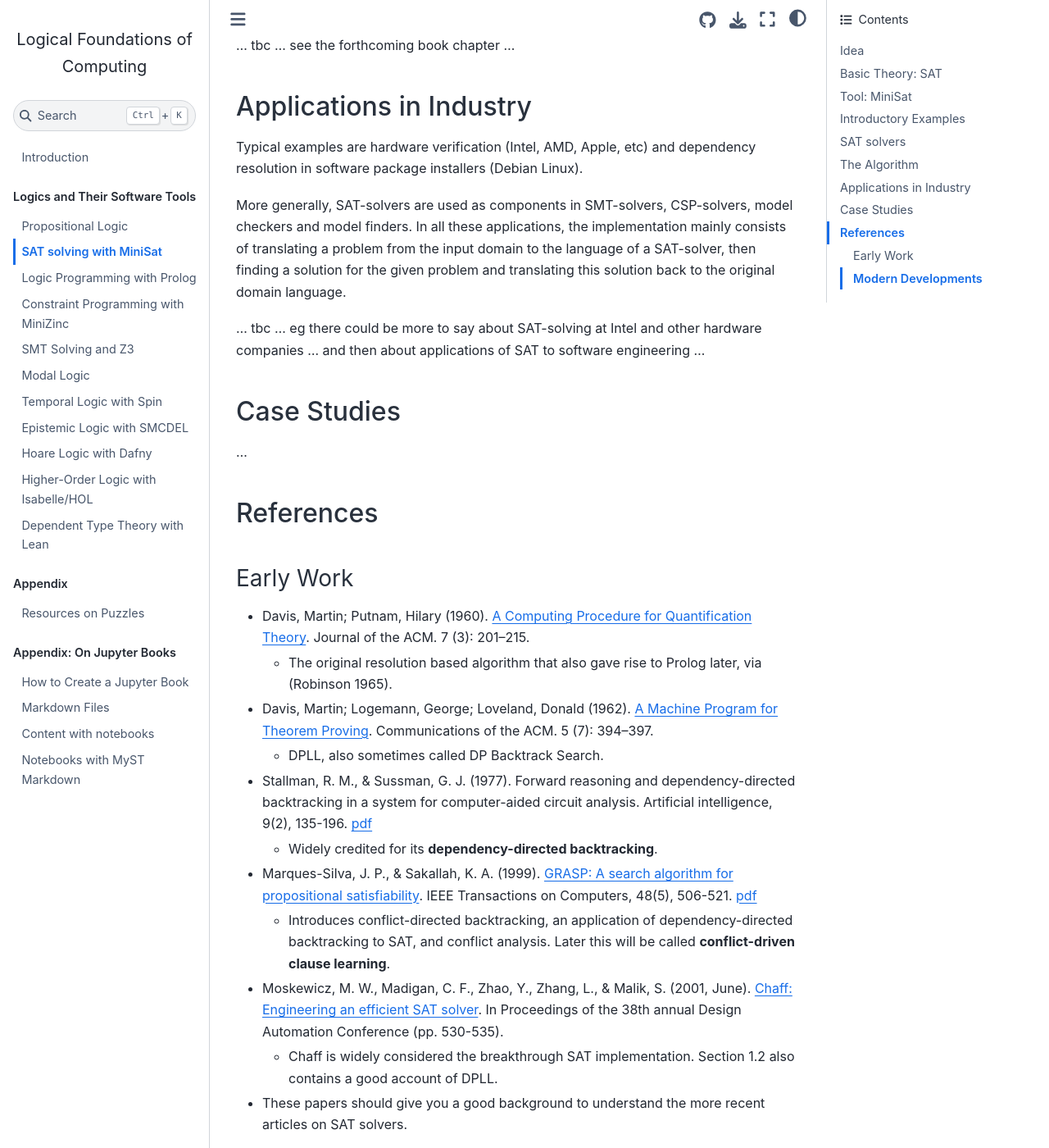
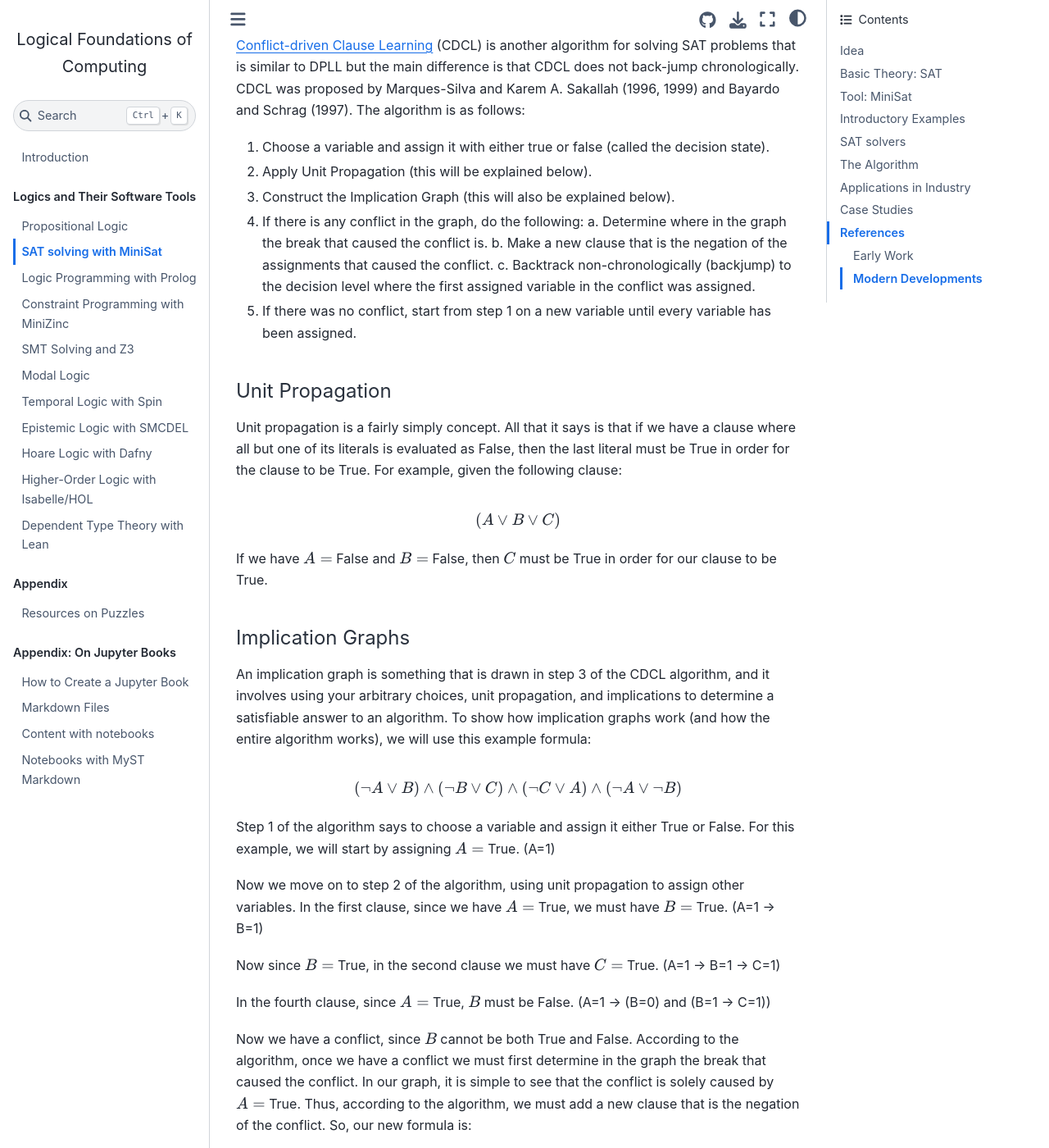
Before and after one commit to LEAP-at-Chapman/CPSC-510-Logical-Foundations-of-Computing, a Jupyter Book: the page built from content/2-satsolving.md, in a window 1280 px wide and 1400 px high, scrolled down 5121 px. Shown: the whole window at 82% size. Built offline with Jupyter Book 1.0.4 settings and Sphinx 7.4.7 and the Sphinx Book theme 1.1.4, drawn with Linux system fonts in a browser that asks for light colours; some of the changed text lies outside the part shown.

Commit message:
Added Conflict-driven Clause Learning

```diff
--- a/content/2-satsolving.md
+++ b/content/2-satsolving.md
@@ -179,7 +179,54 @@ Both DP and DPLL have exponential time complexity in the worst case. But in prac
 
 ### Conflict-driven Clause Learning
 
-... tbc ... see the forthcoming book chapter ...
+[Conflict-driven Clause Learning](https://en.wikipedia.org/wiki/Conflict-driven_clause_learning)
+(CDCL) is another algorithm for solving SAT problems that is similar to DPLL but the main difference is that CDCL does not back-jump chronologically. CDCL was proposed by Marques-Silva and Karem A. Sakallah (1996, 1999) and Bayardo and Schrag (1997). The algorithm is as follows:
+
+1. Choose a variable and assign it with either true or false (called the decision state).
+2. Apply Unit Propagation (this will be explained below).
+3. Construct the Implication Graph (this will also be explained below).
+4. If there is any conflict in the graph, do the following:
+    a. Determine where in the graph the break that caused the conflict is.
+    b. Make a new clause that is the negation of the assignments that caused the conflict.
+    c. Backtrack non-chronologically (backjump) to the decision level where the first assigned variable in the conflict was assigned.
+5. If there was no conflict, start from step 1 on a new variable until every variable has been assigned.
+
+#### Unit Propagation
+
+Unit propagation is a fairly simply concept. All that it says is that if we have a clause where all but one of its literals is evaluated as False, then the last literal must be True in order for the clause to be True. For example, given the following clause:
+
+$$(A\vee B\vee C)$$
+
+If we have $A =$ False and $B =$ False, then $C$ must be True in order for our clause to be True.
+
+
+#### Implication Graphs
+
+An implication graph is something that is drawn in step 3 of the CDCL algorithm, and it involves using your arbitrary choices, unit propagation, and implications to determine a satisfiable answer to an algorithm. To show how implication graphs work (and how the entire algorithm works), we will use this example formula:
+
+$$(\neg A\vee B) \wedge (\neg B\vee C) \wedge (\neg C \vee A) \wedge (\neg A\vee \neg B)$$
+
+Step 1 of the algorithm says to choose a variable and assign it either True or False. For this example, we will start by assigning $A =$ True. (A=1)
+
+Now we move on to step 2 of the algorithm, using unit propagation to assign other variables. In the first clause, since we have $A =$ True, we must have $B =$ True. (A=1 -> B=1)
+
+Now since $B =$ True, in the second clause we must have $C =$ True. (A=1 -> B=1 -> C=1)
+
+In the fourth clause, since $A =$ True, $B$ must be False. (A=1 -> (B=0) and (B=1 -> C=1))
+
+Now we have a conflict, since $B$ cannot be both True and False. According to the algorithm, once we have a conflict we must first determine in the graph the break that caused the conflict. In our graph, it is simple to see that the conflict is solely caused by $A =$ True. Thus, according to the algorithm, we must add a new clause that is the negation of the conflict. So, our new formula is:
+
+$$(\neg A\vee B) \wedge (\neg B\vee C) \wedge (\neg C \vee A) \wedge (\neg A\vee \neg B) \wedge (\neg A)$$
+
+Now we backjump back to where our problem was (in this case, the beginning of the graph) and start again. This time, we will assign $A =$ False. (A=0)
+
+Using unit propagation, since $A =$ False, C must be False according to clause 3. (A=0 -> C=0)
+
+Since $C =$ False, $B =$ False according to clause 2. (A=0 -> C=0 -> B=0).
+
+Now we have hit step 5 of the algorithm, there are no conflicts and every variable has been assigned. Thus, our formula is satisfiable.
+
+
 
 ## Applications in Industry
 
```
